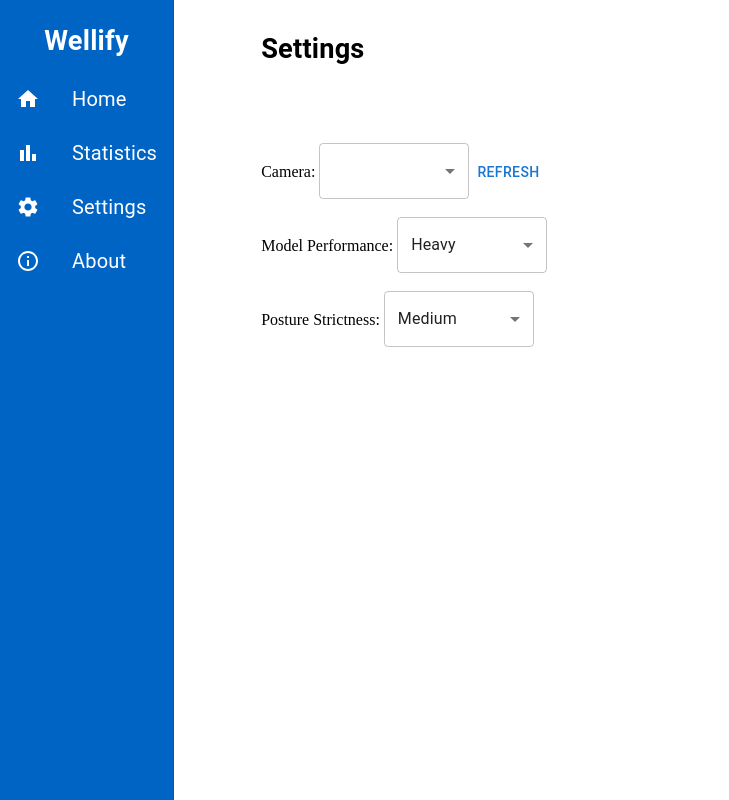
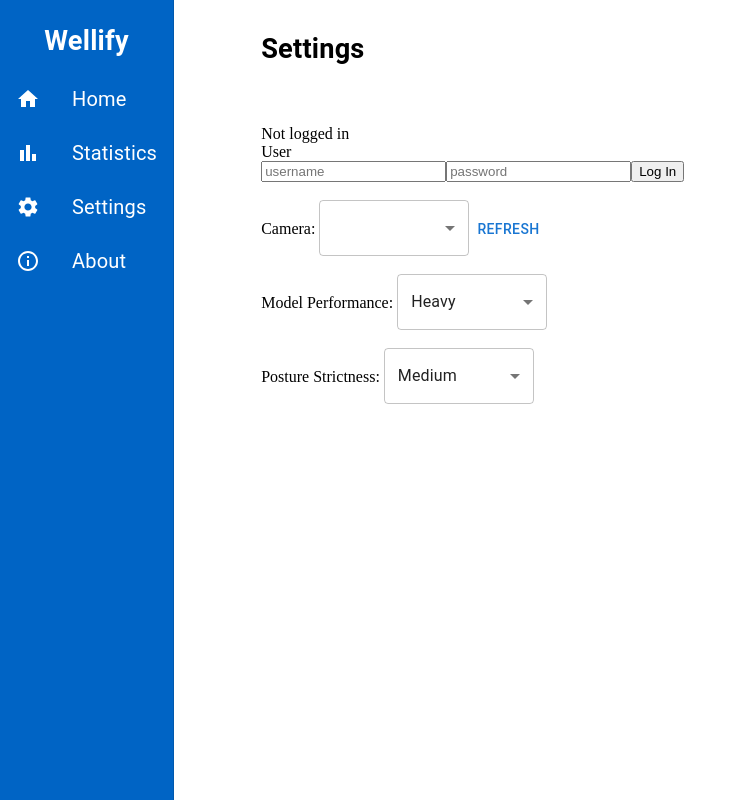
Before and after one commit to crdavidson1/Wellify, a React (Vite) app: page /settings in a window 1280 px wide. Shown: the whole page, without its empty margins (0-729 px from the left). Built offline with nearby package versions, Linux system fonts and the light colour scheme.

Commit message:
added user log in

```diff
--- a/package.json
+++ b/package.json
@@ -1,5 +1,5 @@
 {
-  "name": "package.json",
+  "name": "Wellify",
   "version": "1.0.0",
   "description": "An Electron application with React and TypeScript",
   "main": "./out/main/index.js",
--- a/src/preload/index.ts
+++ b/src/preload/index.ts
@@ -17,7 +17,8 @@ if (process.contextIsolated) {
       loki: () => ipcRenderer.invoke('internal:check'),
       checkAPI: (name) => ipcRenderer.invoke('internal:apiCheck', name),
       getWindow: () => ipcRenderer.invoke('get-window'),
-      getEmotions: () => ipcRenderer.invoke('get-emotions')
+      getEmotions: () => ipcRenderer.invoke('get-emotions'),
+      login: (username, password) => ipcRenderer.invoke('log-in', username, password)
     })
   } catch (error) {
     console.error(error)
--- a/src/renderer/src/components/Settings.tsx
+++ b/src/renderer/src/components/Settings.tsx
@@ -7,6 +7,8 @@ const Settings: React.FC = () => {
   const { modelComplexity, setModelComplexity } = useContext(UserContext)
   const { camera, setCamera } = useContext(UserContext)
   const { postureStrictness, setPostureStrictness } = useContext(UserContext)
+  const { userName, setUserName } = useContext(UserContext)
+  const [loginError, setLoginError] = useState(false)
   const [cameras, setCameras] = useState<string[]>([])
   const [cameraRefresh, setCameraRefresh] = useState<boolean>()
 
@@ -47,6 +49,22 @@ const Settings: React.FC = () => {
     localStorage.setItem('postureStrictness', JSON.stringify(event.target.value))
   }
 
+  async function handleSubmit(e): Promise<void> {
+    e.preventDefault()
+
+    const loggedIn = await window.wellifyAPI.login(e.target[0].value, e.target[1].value)
+    console.log(loggedIn);
+
+    if (!loggedIn) {
+      setUserName('')
+      setLoginError(true)
+    }
+    else {
+      setUserName(e.target[0].value)
+      setLoginError(false)
+    }
+  }
+
   return (
     <div>
       <Typography
@@ -72,6 +90,14 @@ const Settings: React.FC = () => {
           width: '90%'
         }}
       >
+        {userName === '' ? "Not logged in": `Logged in as ${userName}`}
+        <br/>
+        <label>User</label>
+        <form onSubmit={handleSubmit}>
+          <input placeholder={"username"} style={{ minWidth: '150px' }} type='text' />
+          <input placeholder={"password"} style={{ minWidth: '150px' }} type='text' />
+          <button>Log In</button>
+        </form>
         <br />
         <label>Camera: </label>
         <Select
--- a/src/renderer/src/contexts/User.tsx
+++ b/src/renderer/src/contexts/User.tsx
@@ -7,13 +7,17 @@ export const UserContext = createContext<{
   setCamera: (newValue: string) => void
   postureStrictness: string
   setPostureStrictness: (newValue: string) => void
+  userName: string
+  setUserName: (newUsername: string) => void
 }>({
   modelComplexity: 2,
   setModelComplexity: () => undefined,
   camera: '',
   setCamera: () => undefined,
   postureStrictness: '',
-  setPostureStrictness: () => undefined
+  setPostureStrictness: () => undefined,
+  userName: '',
+  setUserName: () => undefined
 })
 
 export const UserProvider: React.FC<any> = ({ children }) => {
@@ -35,6 +39,7 @@ export const UserProvider: React.FC<any> = ({ children }) => {
   const [postureStrictness, setPostureStrictness] = useState(
     savedSettingsChecker('postureStrictness', '1')
   )
+  const [userName, setUserName] = useState('')
   return (
     <UserContext.Provider
       value={{
@@ -43,7 +48,9 @@ export const UserProvider: React.FC<any> = ({ children }) => {
         camera,
         setCamera,
         postureStrictness,
-        setPostureStrictness
+        setPostureStrictness,
+        userName,
+        setUserName
       }}
     >
       {children}
```
Also changed, not shown: src/main/index.ts (+5 -4 lines), src/main/script.ts (+26 -4 lines).
